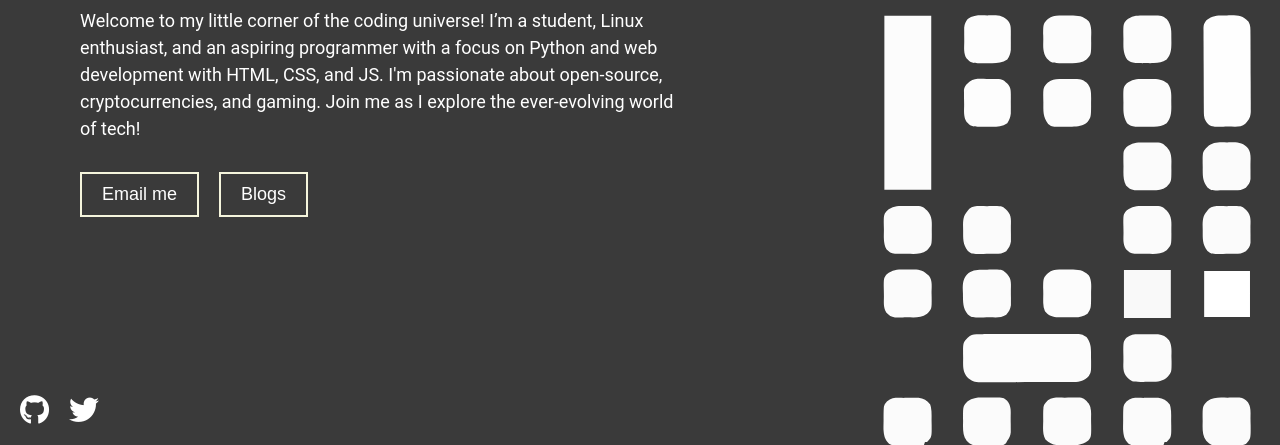
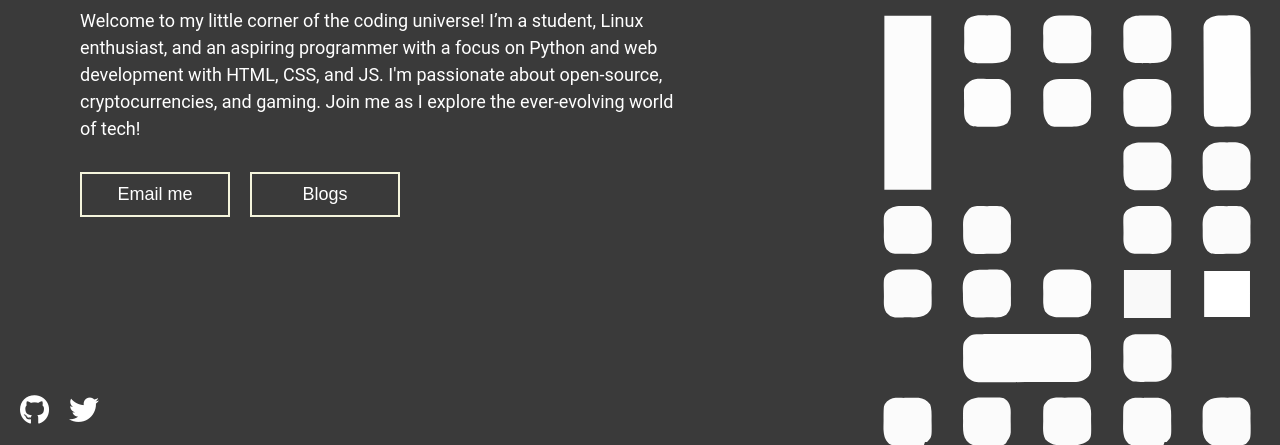
Before and after one commit to codiwithsarthak/codiwithsarthak.github.io, a plain HTML site: page index.html in a window 1280 px wide. Shown: the part 355-800 px from the top of the page. Drawn offline with Linux system fonts and the light colour scheme.

Commit message:
Update styles.css

```diff
--- a/styles.css
+++ b/styles.css
@@ -61,11 +61,17 @@ body:before {
     margin-top: 20px; /* Space above the buttons */
 }
 
+/* Button Reset */
+button {
+    box-sizing: border-box; /* Include padding and border in element's total width and height */
+}
+
 /* Email and Blogs Buttons */
 .email-button button,
 .blogs-button button {
     padding: 10px 20px;
     font-size: 18px;
+    width: 150px; /* Set a specific width */
     background: none;
     border: 2px solid beige;
     color: #fff;
```
